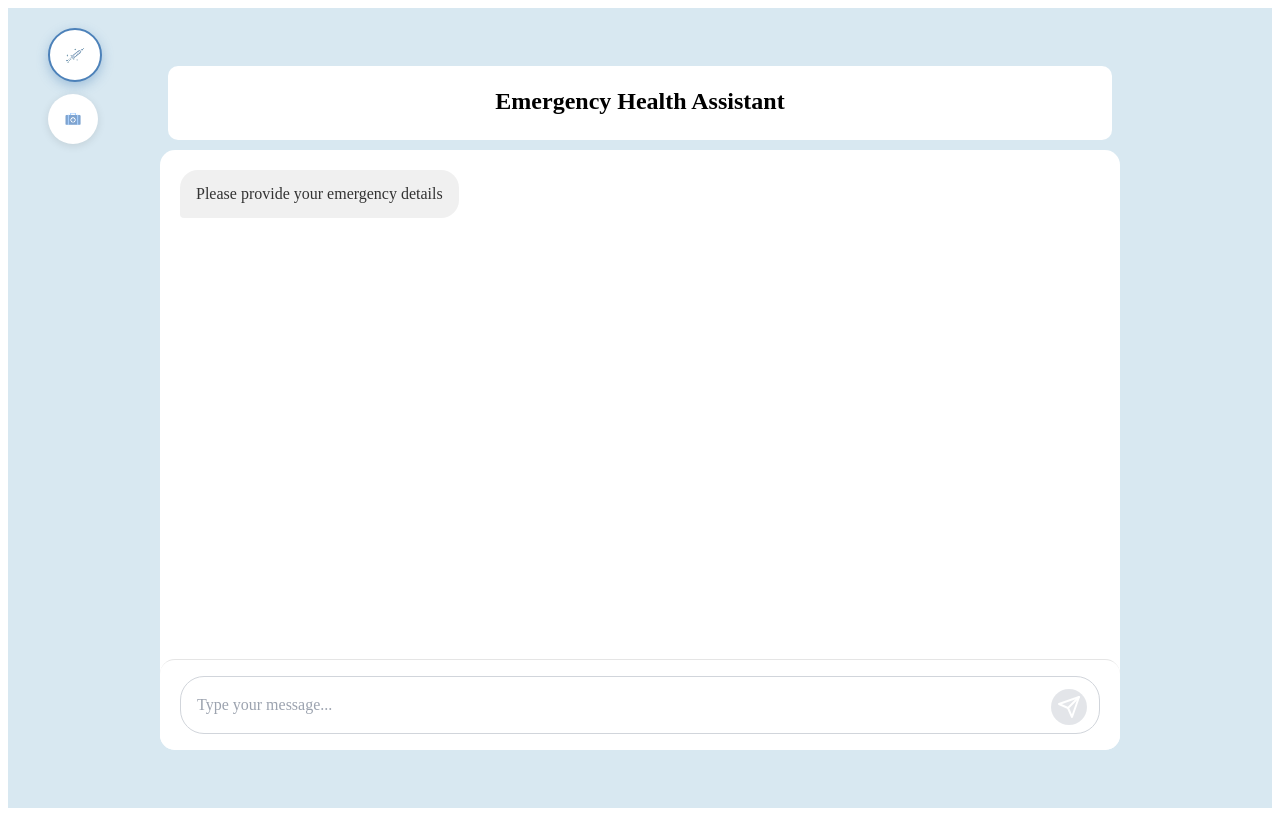
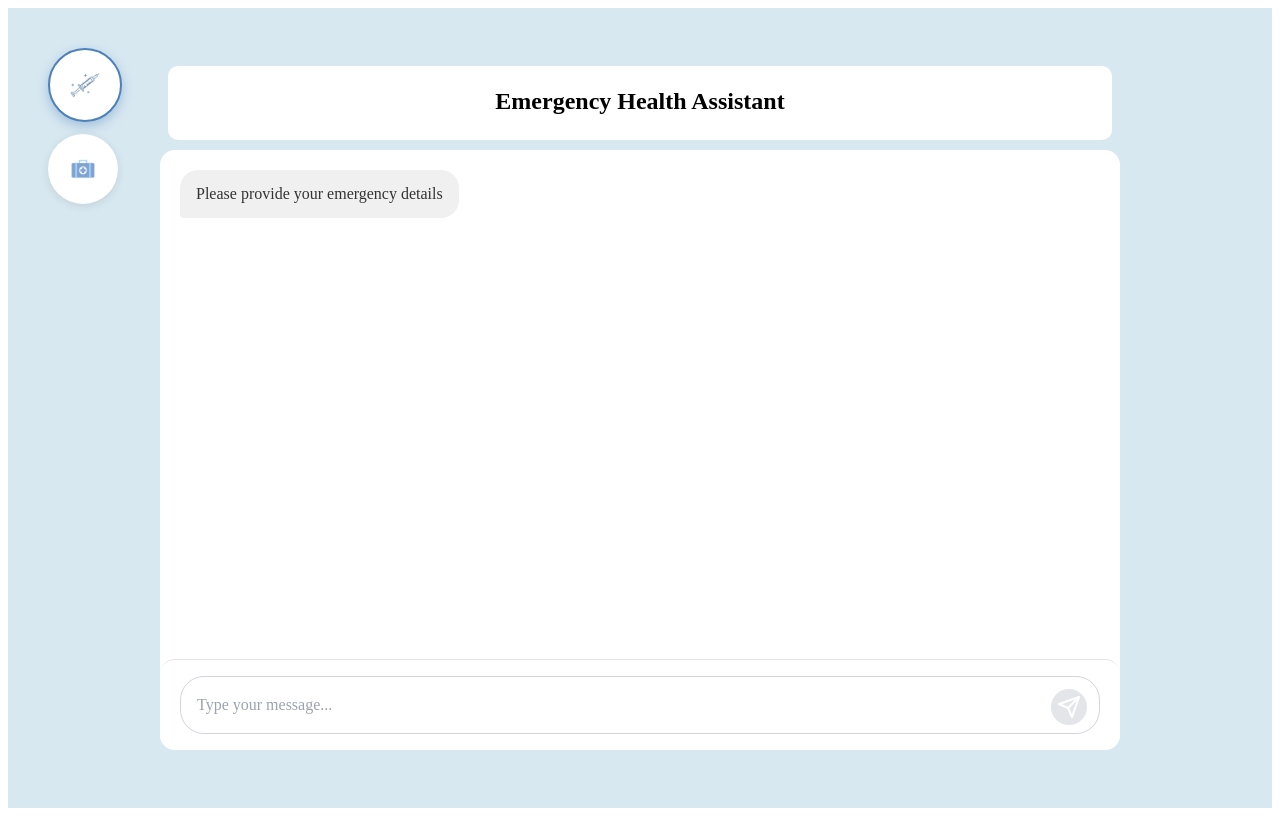
Before and after one commit to krupa-r/nwhacks2026, a React (Create React App) app in the folder frontend/: page /main in a window 1280 px wide. Built offline with nearby package versions, Linux system fonts and the light colour scheme; the HTML template or start-up script is replaced by a standard one.

Commit message:
task: edit formatting

```diff
--- a/frontend/src/styles/Main.css
+++ b/frontend/src/styles/Main.css
@@ -13,6 +13,7 @@
 .icons-wrapper {
   position: absolute;
   margin-left: 20px;
+  margin-top:20px;
   top: 20px;
   left: 20px;
   display: flex;
@@ -22,8 +23,8 @@
 }
 
 .icon-container {
-  width: 50px;
-  height: 50px;
+  width: 70px;
+  height: 70px;
   background: white;
   border-radius: 50%;
   display: flex;
@@ -45,14 +46,14 @@
 }
 
 .needle-icon {
-  width: 75px;
-  height: 75px;
+  width: 120px;
+  height: 120px;
   object-fit: contain;
 }
 
 .suitcase-icon {
-  width: 80px;
-  height: 80px;
+  width: 120px;
+  height: 120px;
   object-fit: contain;
 }
 
```
